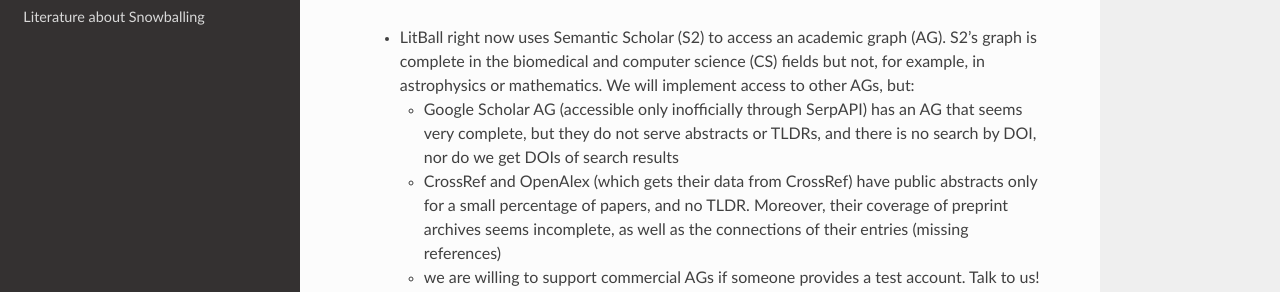
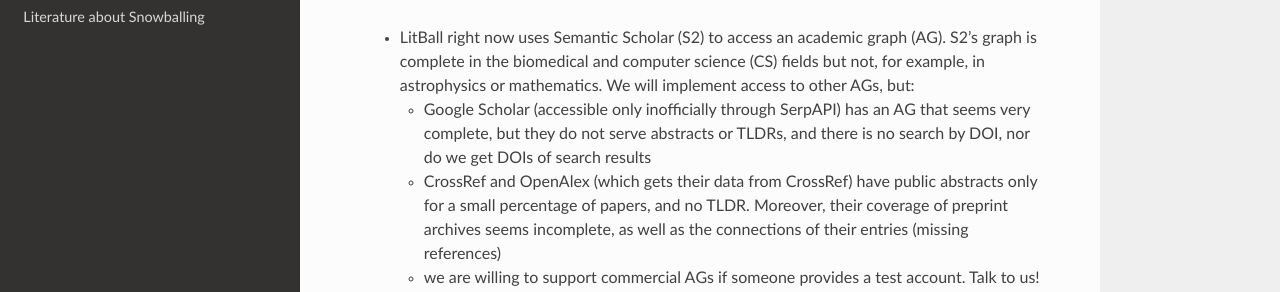
Before and after one commit to rwst/LitBall, a Sphinx documentation site: the page built from doc/using.rst, in a window 1280 px wide and 900 px high. Shown: the part 312-604 px from the top of the window. Built offline with Sphinx 7.4.7 and the Read the Docs theme 2.0.0, drawn with Linux system fonts in a browser that asks for light colours.

Commit message:
(doc) other AGs clarification

```diff
--- a/doc/using.rst
+++ b/doc/using.rst
@@ -10,7 +10,7 @@
 
  - LitBall right now uses Semantic Scholar (S2) to access an academic graph (AG). S2's graph is complete in the biomedical and computer science (CS) fields but not, for example, in astrophysics or mathematics. We will implement access to other AGs, but:
 
-   - Google Scholar AG (accessible only inofficially through SerpAPI) has an AG that seems very complete, but they do not serve abstracts or TLDRs, and there is no search by DOI, nor do we get DOIs of search results
+   - Google Scholar (accessible only inofficially through SerpAPI) has an AG that seems very complete, but they do not serve abstracts or TLDRs, and there is no search by DOI, nor do we get DOIs of search results
 
    - CrossRef and OpenAlex (which gets their data from CrossRef) have public abstracts only for a small percentage of papers, and no TLDR. Moreover, their coverage of preprint archives seems incomplete, as well as the connections of their entries (missing references)
 
```
